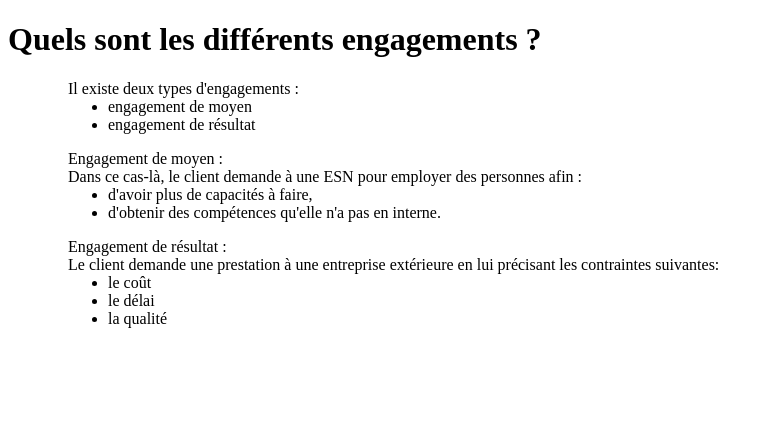
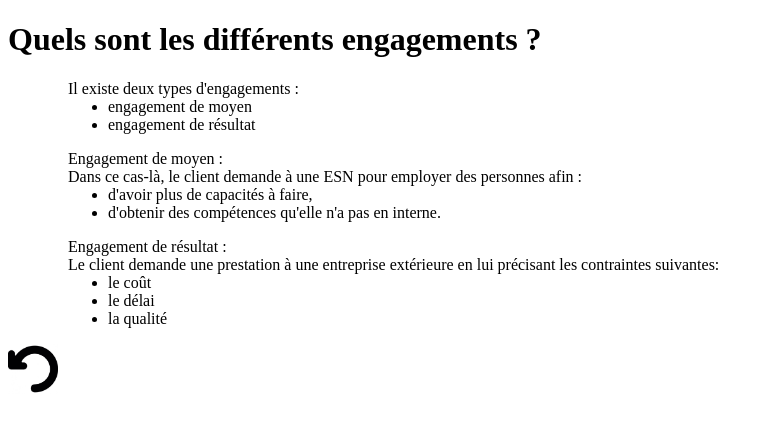
Before and after one commit to DTAFormation/The-A-Team, a plain HTML site: page les_différents_engagements.html in a window 1280 px wide. Shown: the whole page, without its empty margins (0-770 px from the left). Drawn offline with Linux system fonts and the light colour scheme.

Commit message:
page7 #7

```diff
--- a/les_différents_engagements.html
+++ b/les_différents_engagements.html
@@ -32,5 +32,8 @@
 				<li> la qualité </li>
 			</ul>
 		</div>
+		<a target="_blank" href="index.html">
+			<img src="img/Retour1.jpg" alt="Retour" width="50px" height="50px">
+		</a>
 	</body>
 </html>
```
Also changed, not shown: QV.html (line endings or trailing spaces).
